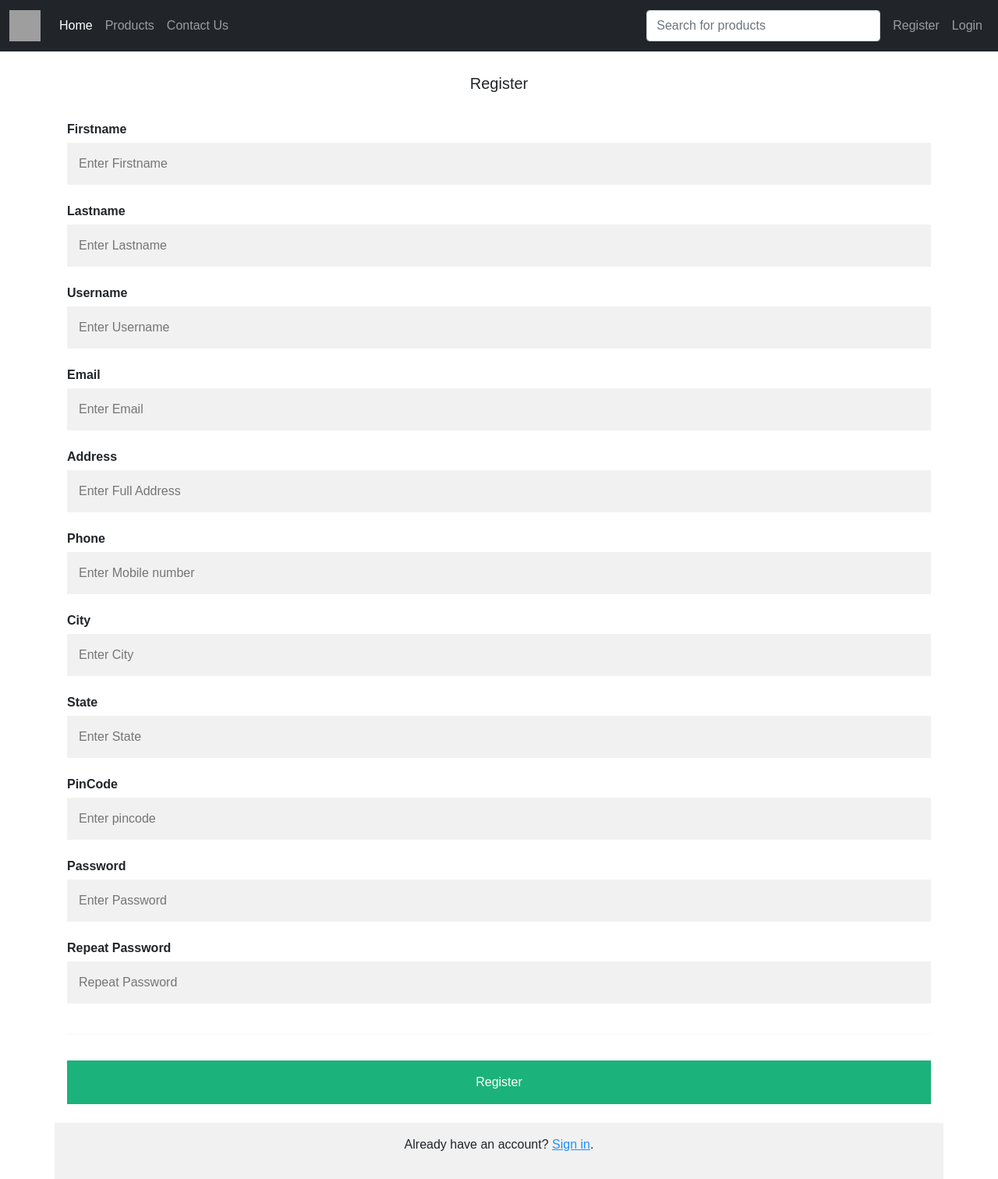
After one commit to Aman-byte-hacker/Ecom-full, a Django app: page /register in a window 1280 px wide. The commit adds this page. Shown: the whole page at 78% size. Run offline with Django 3.2, Linux system fonts and the light colour scheme; grey boxes are pictures that could not be loaded.

Commit message:
Added register,login,logout and models into the system

```diff
--- a/fullstackecommerce/ecommerceapp/urls.py
+++ b/fullstackecommerce/ecommerceapp/urls.py
@@ -5,4 +5,12 @@ from django.conf.urls.static import static
 
 urlpatterns = [
     path('',views.index,name="index"),
+    path('products/',views.products,name="products"),
+    path('register/',views.register,name="register"),
+    path('register',views.register,name="register"),
+    path('login/',views.login,name="login"),
+    path('login',views.login,name="login"),
+    path('see/<int:product_id>',views.see,name="see"),
+    path('payment/<int:product_id>',views.payment,name="payment"),
+    path('logout/',views.logout,name="logout")
 ] + static(MEDIA_URL,document_root=MEDIA_ROOT)
--- a/fullstackecommerce/ecommerceapp/views.py
+++ b/fullstackecommerce/ecommerceapp/views.py
@@ -1,12 +1,128 @@
-from django.shortcuts import render
+from django.shortcuts import render,redirect
 from .models import *
+from django.contrib.auth.models import User
+from django.contrib import messages
+from django.contrib import auth
+from django.contrib.auth import authenticate,login,logout
+
 # Create your views here.
 
 def index(request):
     carousle = Carousel.objects.all()
     category = Category.objects.all()[:12]
+    categories = request.GET.get('category')
+    if categories:
+        product = Product.objects.filter(category=categories,is_available=True)
+    else:
+        product = Product.objects.filter(is_available=True)
+    print(categories)
     context = {
         'carousle' : carousle,
-        'category' : category
+        'category' : category,
+        'product':product
     }
     return render(request,"home.html",context=context)
+
+def products(request):
+    category = Category.objects.all()
+    categories = request.GET.get('category')
+    if categories:
+        product = Product.objects.filter(category=categories,is_available=True)
+    else:
+        product = Product.objects.filter(is_available=True)
+    context = {
+        'product':product,
+        'category':category
+    }
+    return render(request,"product.html",context=context)
+
+def register(request):
+    if request.method == "POST":
+        firstname = request.POST.get('fname')
+        lastname = request.POST.get('lname')
+        username = request.POST.get('username')
+        email = request.POST.get('email')
+        password1 = request.POST.get('password1')
+        password2 = request.POST.get('password2')
+        city = request.POST.get('city')
+        address = request.POST.get('address')
+        state = request.POST.get('state')
+        pincode = request.POST.get('pincode')
+        mobile = request.POST.get('phone')
+
+        if User.objects.filter(email=email).exists():
+            messages.error(request,"Already have an Account")
+        elif User.objects.filter(username=username).exists():
+            messages.error(request,"Username not available")
+        else:
+            if password1 == password2:
+                user = User.objects.create_user(first_name=firstname,last_name=lastname,username=username,email=email,password=password1)
+                user.save()
+                register = Register(user=user,name=user.first_name,city=city,address=address,pincode=pincode,state=state,mobile=mobile)
+                register.save()
+                messages.success(request,"You are Successfully registered")
+                return redirect("/login")
+            else:
+                messages.error(request,"Passwords are not matching")
+    return render(request,"register.html")
+
+def login(request):
+    if request.method == "POST":
+        username = request.POST.get('username')
+        password = request.POST.get('password')
+
+        user = authenticate(username=username,password=password)
+
+        if user is not None:
+            auth.login(request,user)
+            messages.success(request,"Loggedin Successfully")
+            return redirect("/")
+        else:
+            messages.error(request,"Invalid Credentials")
+    return render(request,"login.html")
+
+def see(request,product_id):
+    product = Product.objects.filter(id=product_id,is_available=True)
+    context = {
+        'product' : product
+    }
+    return render(request,"see.html",context=context)
+
+
+def logout(request):
+    auth.logout(request)
+    messages.success(request,"Logged out Successfully")
+    return redirect("/")
+
+import razorpay
+client = razorpay.Client(auth=("rzp_test_FVgxuzBdJ9c4So", "4riLfbUSnTNTzkNFzoIqA7GD"))
+def payment(request):
+    if request.user.is_authenticated:
+        user = request.user
+        product = Product.objects.get(id=product_id)
+        quantity = int(request.GET.get('quantity'))
+        quantityproduct = float(quantity)
+        print(quantity)
+    else:
+        return redirect('/login')
+
+
+    productprice = (product.price - (product.price*product.discount/100))
+    order_amount = productprice * quantityproduct * 100
+    order_currency = 'INR'
+    order_receipt = 'order_rcptid_{{product.id}}_{{user.id}}'
+    data = {
+        'amount' : order_amount,
+        'currency' : order_currency,
+        'receipt' : order_receipt
+    }
+    order = client.order.create(data=data)
+    payment = Payment(user=user,product=product,status='fail',orderid=order.get('id'),quantity=quantityproduct)
+    payment.save()
+    print(order)
+    context={
+        'product':product,
+        'order': order
+    }
+
+    return render(request,"buy.html",context)
--- a/fullstackecommerce/templates/base.html
+++ b/fullstackecommerce/templates/base.html
@@ -30,10 +30,10 @@
         <div class="collapse navbar-collapse" id="navbarSupportedContent">
           <ul class="navbar-nav me-auto mb-2 mb-lg-0">
             <li class="nav-item">
-              <a class="nav-link active" aria-current="page" href="#">Home</a>
+              <a class="nav-link active" aria-current="page" href="/">Home</a>
             </li>
             <li class="nav-item">
-              <a class="nav-link" href="#">Products</a>
+              <a class="nav-link" href="/products">Products</a>
             </li>
 
             <li class="nav-item">
@@ -45,18 +45,27 @@
               <input style="width: 300px;" class="form-control me-2"  type="search" placeholder="Search for products" aria-label="Search">
               <button style="display: none;" class="btn btn-outline-success" type="submit">Search</button>
             </form>
+            {% if user.is_authenticated %}
             <li class="nav-item">
-              <a href="" class="nav-link">Register</a>
+              <a href="#" class="nav-link">Hello,<span style="color:greenyellow;">{{user.first_name}}</span></a>
             </li>
             <li class="nav-item">
-              <a href="" class="nav-link">Login</a>
+              <a href="/logout" class="nav-link">Logout</a>
             </li>
             <li class="nav-item">
-              <a href="" class="nav-link">Logout</a>
+              <a href="/orders" class="nav-link">Orders</a>
             </li>
             <li class="nav-item">
-              <a href="" class="nav-link">Profile</a>
+              <a href="/profile" class="nav-link">Profile</a>
             </li>
+            {% else %}
+            <li class="nav-item">
+              <a href="/register" class="nav-link">Register</a>
+            </li>
+            <li class="nav-item">
+              <a href="/login" class="nav-link">Login</a>
+            </li>
+            {% endif %}
 
           </ul>
 
--- /dev/null
+++ b/fullstackecommerce/templates/register.html
@@ -0,0 +1,122 @@
+{% extends 'base.html' %}
+{% block style %}
+<style>
+    body {
+        font-family: Arial, Helvetica, sans-serif;
+
+      }
+
+      * {
+        box-sizing: border-box;
+      }
+
+      /* Add padding to containers */
+      .container {
+        padding: 16px;
+        background-color: white;
+      }
+
+      /* Full-width input fields */
+      input[type=text], input[type=password] {
+        width: 100%;
+        padding: 15px;
+        margin: 5px 0 22px 0;
+        display: inline-block;
+        border: none;
+        background: #f1f1f1;
+      }
+
+      input[type=text]:focus, input[type=password]:focus {
+        background-color: #ddd;
+        outline: none;
+      }
+
+      /* Overwrite default styles of hr */
+      hr {
+        border: 1px solid #f1f1f1;
+        margin-bottom: 25px;
+      }
+
+      /* Set a style for the submit button */
+      .registerbtn {
+        background-color: #04AA6D;
+        color: white;
+        padding: 16px 20px;
+        margin: 8px 0;
+        border: none;
+        cursor: pointer;
+        width: 100%;
+        opacity: 0.9;
+      }
+
+      .registerbtn:hover {
+        opacity: 1;
+      }
+
+      /* Add a blue text color to links */
+      a {
+        color: dodgerblue;
+      }
+
+      /* Set a grey background color and center the text of the "sign in" section */
+      .signin {
+        background-color: #f1f1f1;
+        text-align: center;
+      }
+</style>
+{% endblock %}
+{% block content %}
+        <p style="text-align: center; font-size:20px; margin-top:2%;">Register</p>
+    {% for message in messages %}
+        <p style="text-align: center;">{{message}}</p>
+    {% endfor %}
+    <form action="/register" method="POST">
+        {% csrf_token %}
+        <div class="container">
+
+            <label for="firstname"><b>Firstname</b></label>
+            <input required type="text" placeholder="Enter Firstname" name="fname" id="firstname" required>
+
+            <label for="lastname"><b>Lastname</b></label>
+            <input required type="text" placeholder="Enter Lastname" name="lname" id="lastname" required>
+
+            <label for="username"><b>Username</b></label>
+            <input required type="text" placeholder="Enter Username" name="username" id="username" required>
+
+
+            <label for="email"><b>Email</b></label>
+            <input required type="text" placeholder="Enter Email" name="email" id="email" required>
+
+            <label for="address"><b>Address</b></label>
+            <input required type="text" placeholder="Enter Full Address" name="address" id="address" required>
+
+            <label for="phone"><b>Phone</b></label>
+            <input required type="text" placeholder="Enter Mobile number" name="phone" id="phone" required>
+
+            <label for="city"><b>City</b></label>
+            <input required type="text" placeholder="Enter City" name="city" id="city" required>
+
+            <label for="state"><b>State</b></label>
+            <input required type="text" placeholder="Enter State" name="state" id="state" required>
+
+            <label for="pincode"><b>PinCode</b></label>
+            <input required type="text" placeholder="Enter pincode" name="pincode" id="pincode" required>
+
+
+            <label for="psw"><b>Password</b></label>
+            <input required type="password" placeholder="Enter Password" name="password1" id="psw" required>
+
+            <label for="psw-repeat"><b>Repeat Password</b></label>
+            <input required type="password" placeholder="Repeat Password" name="password2" id="psw-repeat" required>
+            <hr>
+
+
+
+            <button type="submit" class="registerbtn">Register</button>
+        </div>
+
+        <div class="container signin">
+          <p>Already have an account? <a href="/login">Sign in</a>.</p>
+        </div>
+      </form>
+{% endblock %}
```
Also changed, not shown: fullstackecommerce/ecommerceapp/models.py (+33 -5 lines), fullstackecommerce/ecommerceapp/templatetags/custom_filters.py (added, +7 -0 lines), fullstackecommerce/templates/home.html (+38 -2 lines), fullstackecommerce/templates/login.html (added, +94 -0 lines), fullstackecommerce/templates/product.html (added, +48 -0 lines), fullstackecommerce/templates/see.html (added, +69 -0 lines), fullstackecommerce/db.sqlite3, fullstackecommerce/ecommerceapp/migrations/0001_initial.py, fullstackecommerce/ecommerceapp/migrations/0002_auto_20210921_1427.py (deleted), fullstackecommerce/ecommerceapp/migrations/0002_auto_20211114_0951.py (added), fullstackecommerce/ecommerceapp/migrations/0003_auto_20210924_1207.py (deleted), fullstackecommerce/ecommerceapp/migrations/0003_payment.py (added), fullstackecommerce/ecommerceapp/migrations/0004_product_image.py (deleted), fullstackecommerce/ecommerceapp/migrations/0005_category_image.py (deleted), 1 more files.
